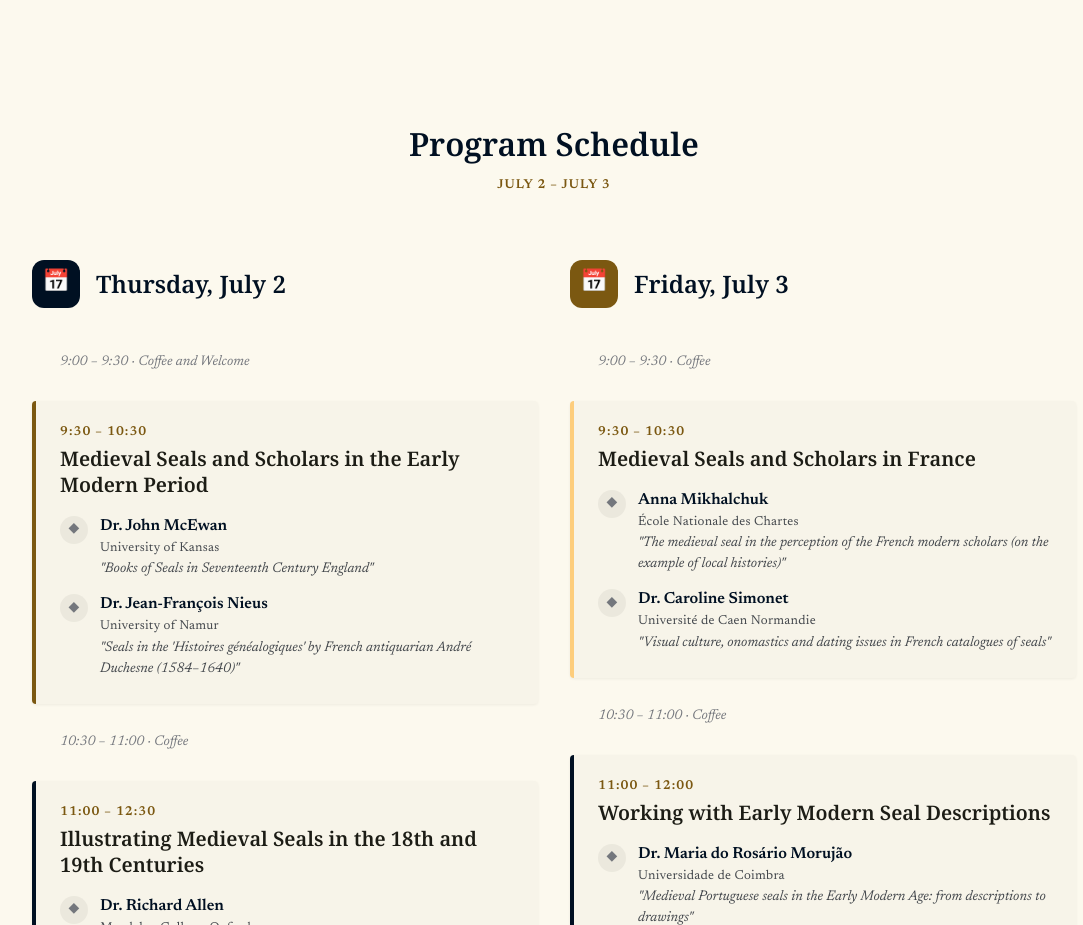
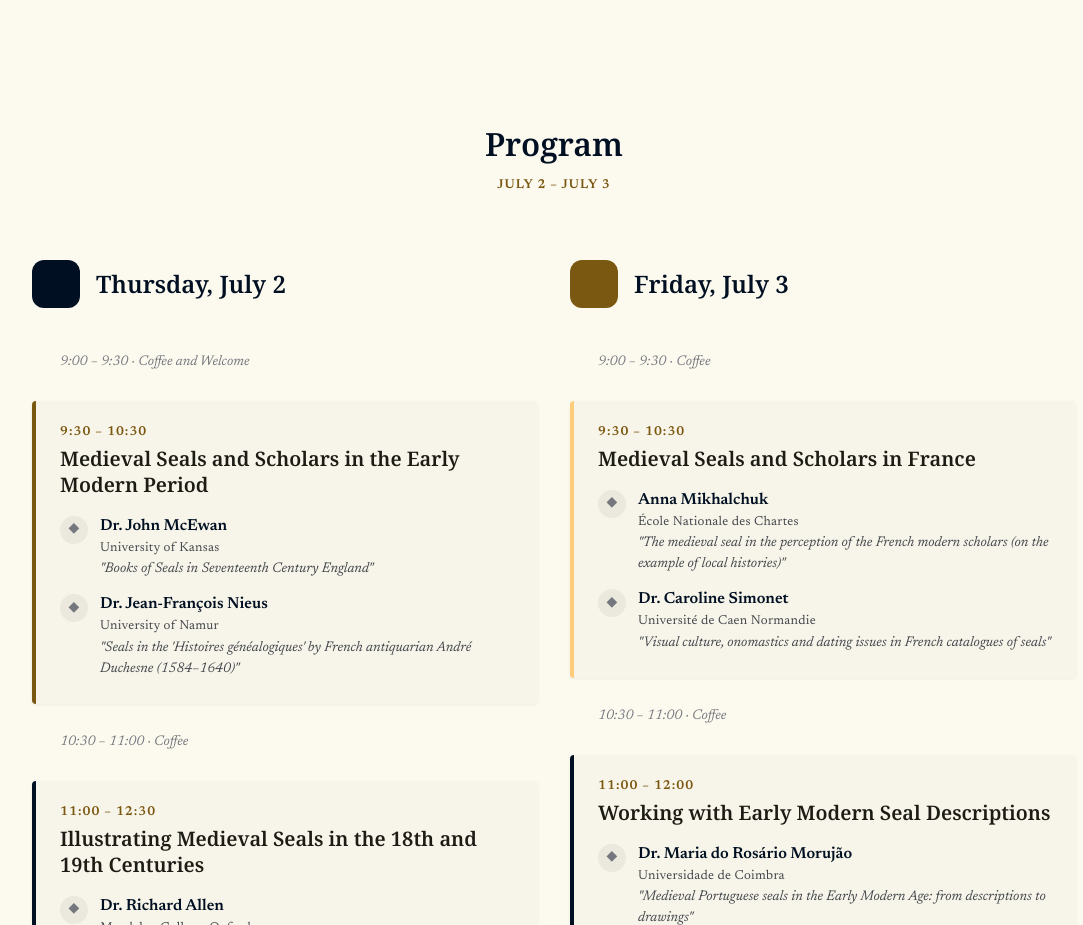
Before and after one commit to johnmcewan/after-the-middle-ages, a plain HTML site: page index.html in a window 1280 px wide. Shown: the part 1001-1926 px from the top of the page, without its empty margins (86-1169 px from the left). Drawn offline with Linux system fonts and the light colour scheme.

Commit message:
Update index.html

```diff
--- a/index.html
+++ b/index.html
@@ -56,7 +56,7 @@
       <div class="container">
 
         <div class="program-header animate-in">
-          <h2>Program Schedule</h2>
+          <h2>Program</h2>
           <span class="label-sm">July 2 – July 3</span>
         </div>
 
@@ -66,7 +66,7 @@
           <div class="day-column">
 
             <div class="day-heading">
-              <div class="day-icon thursday">📅</div>
+              <div class="day-icon thursday"></div>
               <h3>Thursday, July 2</h3>
             </div>
 
@@ -176,7 +176,7 @@
           <div class="day-column">
 
             <div class="day-heading">
-              <div class="day-icon friday">📅</div>
+              <div class="day-icon friday"></div>
               <h3>Friday, July 3</h3>
             </div>
 
```
